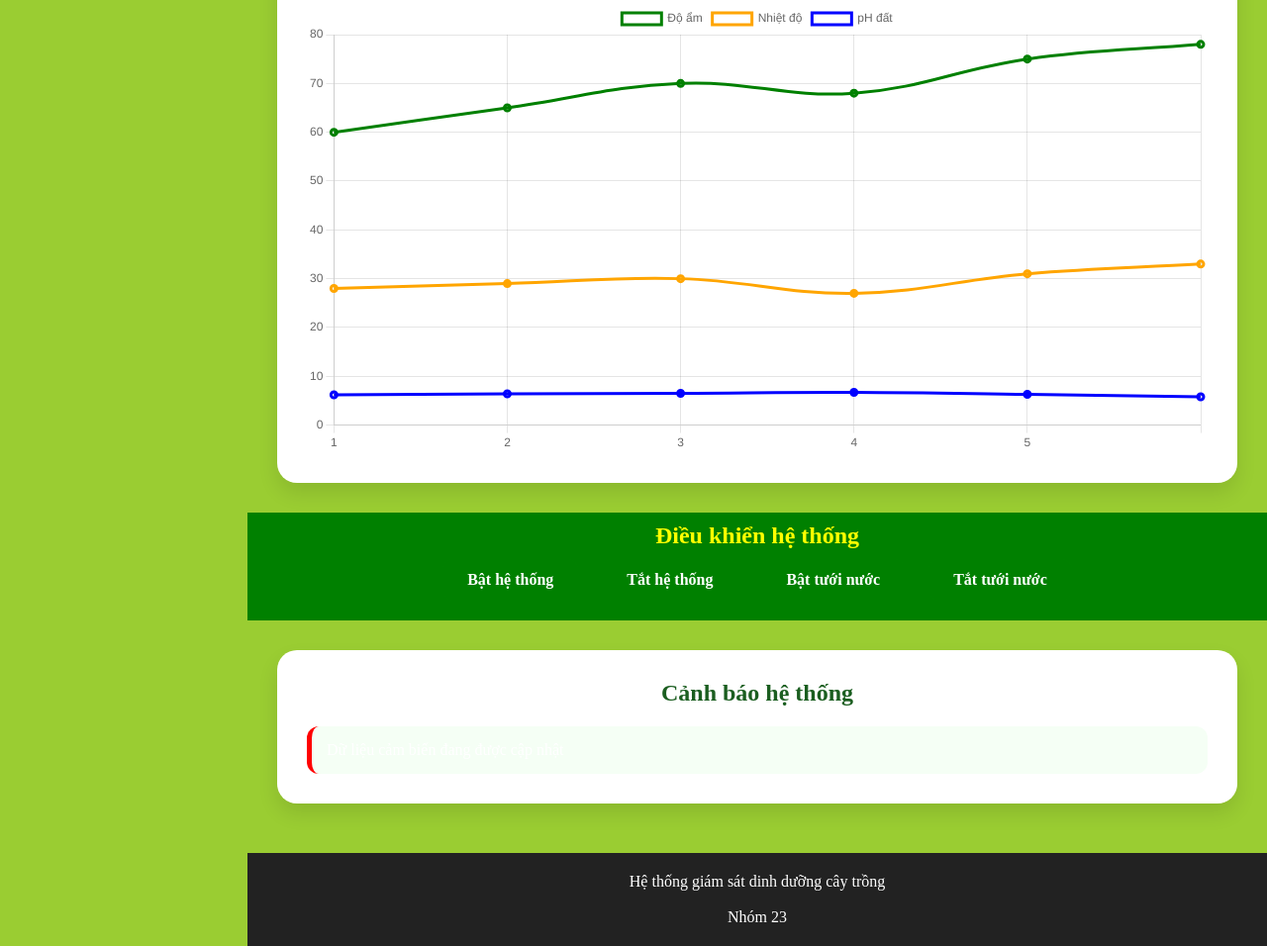
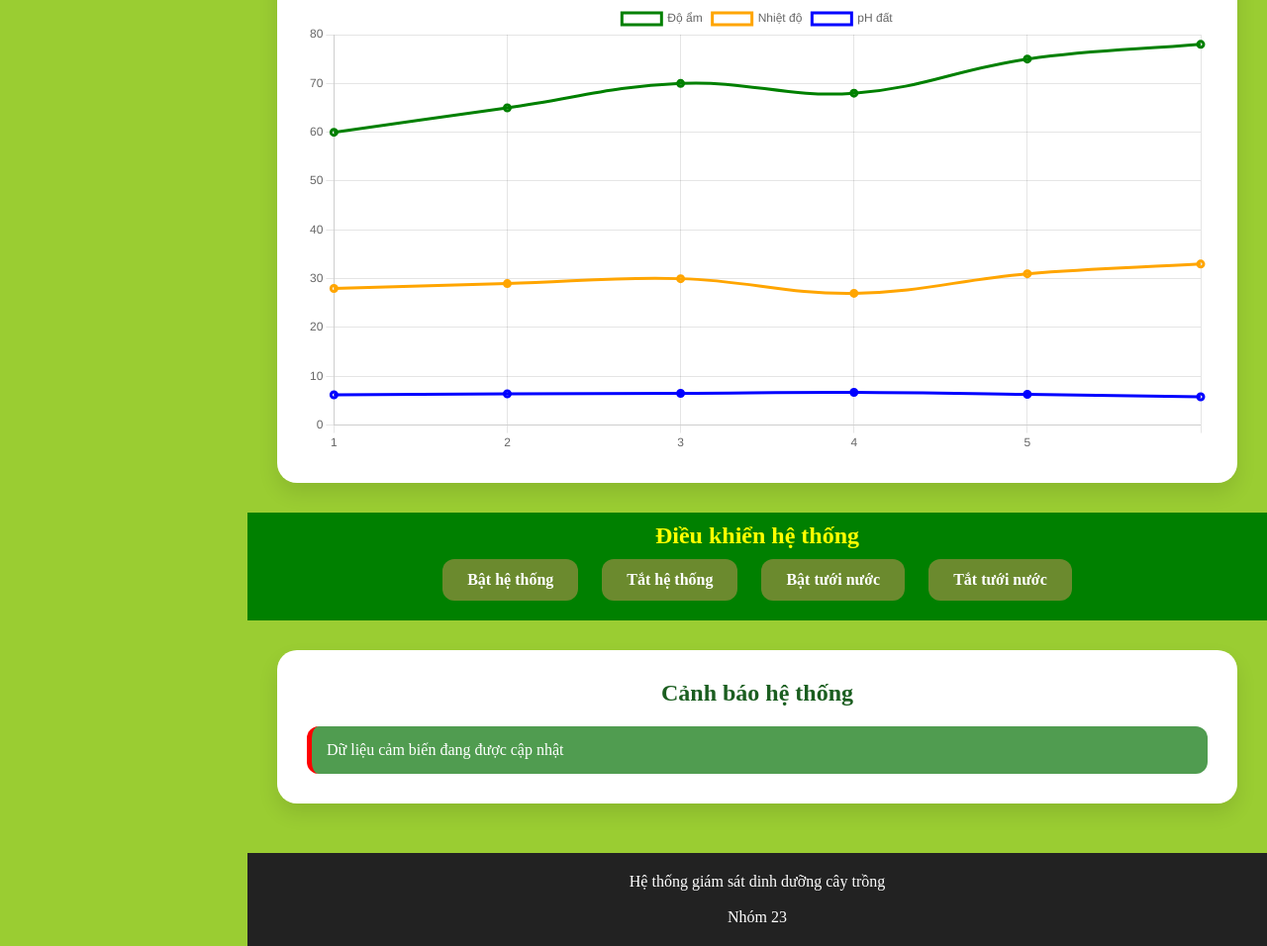
Before and after one commit to vocaotruong532-code/webcaytrong, a plain HTML site: page index.html in a window 1280 px wide. Shown: the part 982-1938 px from the top of the page at 99% size. Drawn offline with nearby package versions, Linux system fonts and the light colour scheme.

Commit message:
Cap nhat giao dien va chuc nang cai dat

```diff
--- a/style.css
+++ b/style.css
@@ -128,7 +128,7 @@ header h1 {
   padding: 12px 25px;
   border: none;
   border-radius: 12px;
-  background: green;
+  background: rgb(107, 138, 46);
   color: white;
   cursor: pointer;
   margin: 10px;
@@ -139,7 +139,7 @@ header h1 {
 
 .btn:hover {
   transform: translateY(-5px);
-  background: green;
+  background: rgb(61, 145, 61);
   box-shadow: 0 10px 20px rgba(76, 175, 80, 0.3);
 }
 
@@ -401,7 +401,7 @@ header h1 {
 #waterStatus,
 #fanStatus,
 #lightStatus {
-  background: #f5fff5;
+  background: rgb(80, 156, 80);
 
   padding: 15px;
 
```
